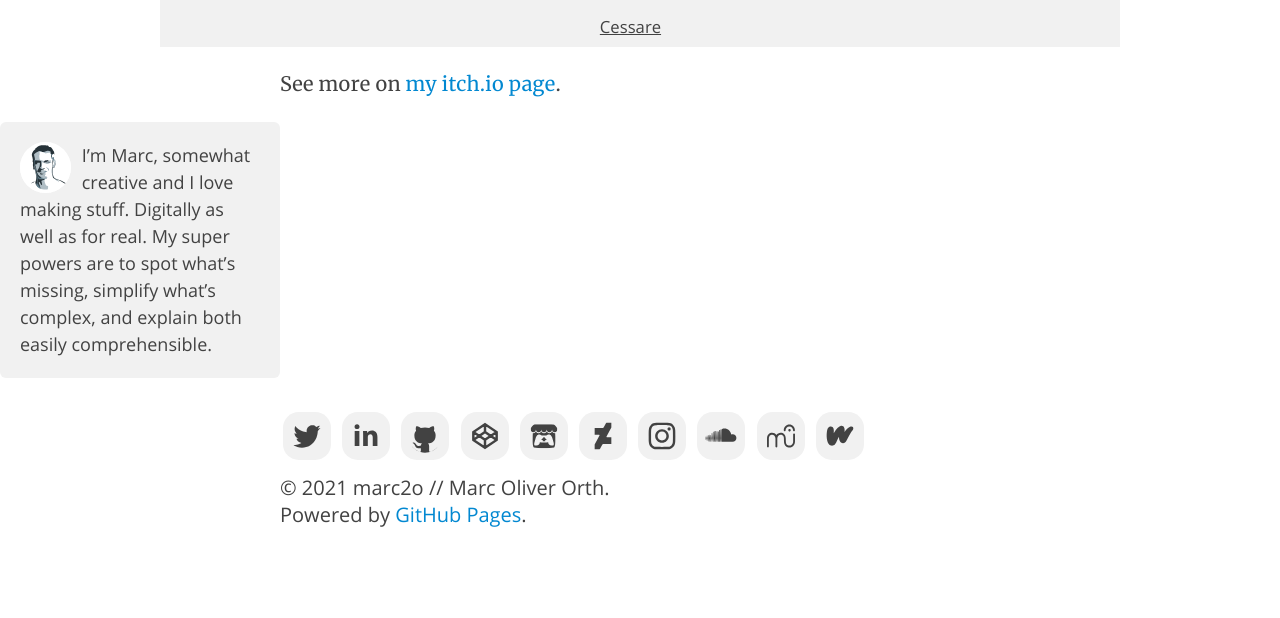
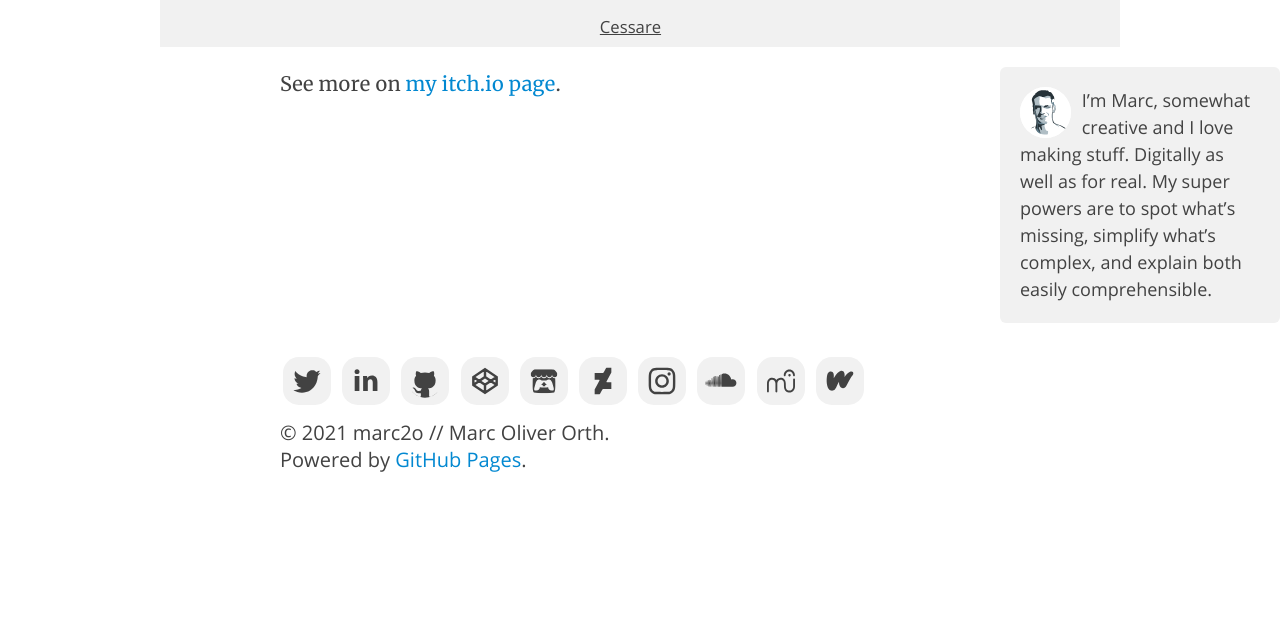
Before and after one commit to marc2o/marc2o.github.io, a Jekyll site: the page built from about.md, in a window 1280 px wide. Shown: the part 3791-4409 px from the top of the page. Built offline with Jekyll 4.4.1, drawn with Linux system fonts in a browser that asks for light colours; after the commit the page ends 4354 px from its top, so only the background shows below that.

Commit message:
Update article.css

```diff
--- a/assets/css/article.css
+++ b/assets/css/article.css
@@ -75,7 +75,7 @@ footer>* {
     grid-column: 2;
 }
 main>ul.about{
-    grid-column: 1;
+    grid-column: auto;
 }
 
 footer {
```
